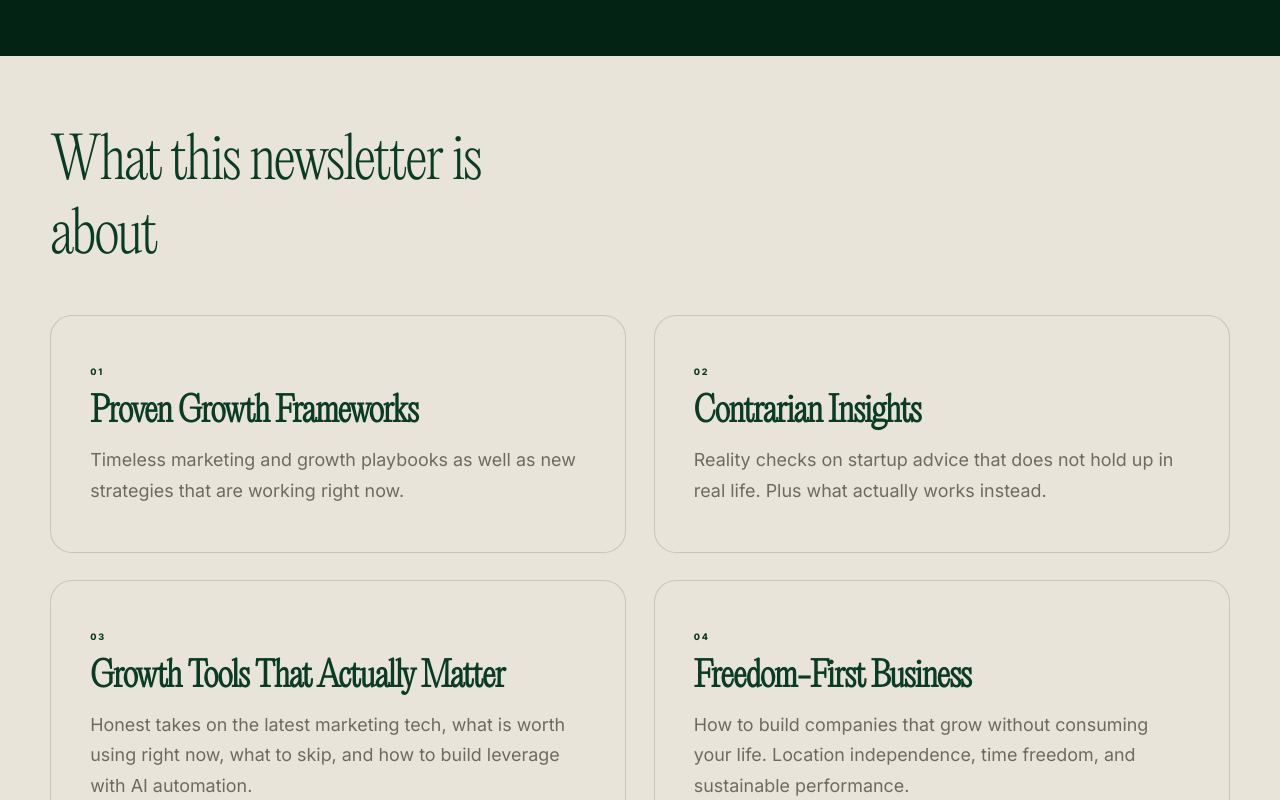
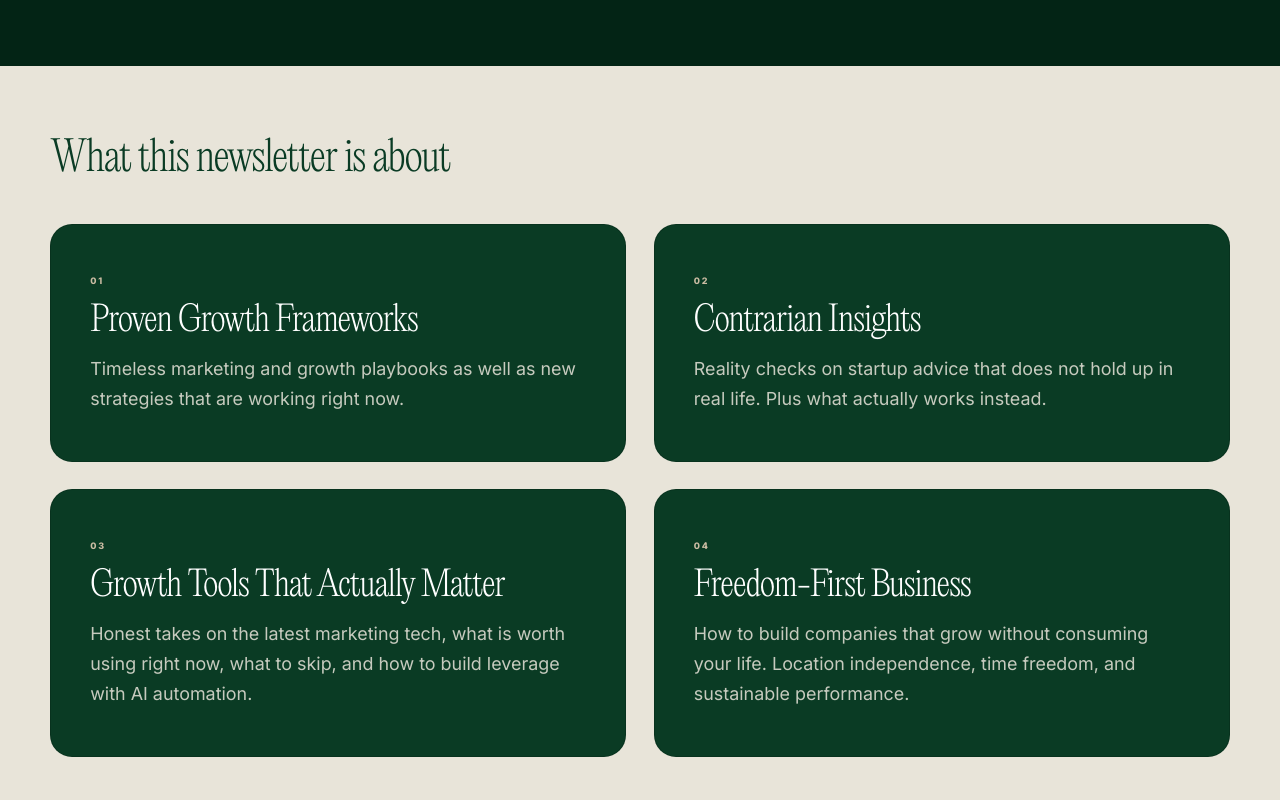
Before and after one commit to thenikvassev/nikvassev-site, a Next.js app: page /newsletter in a window 1280 px wide. Shown: the part 1520-2320 px from the top of the page. Built offline with nearby package versions, Linux system fonts and the light colour scheme; what @nitrosend/sdk would draw is missing.

Commit message:
Newsletter: one-line light heading, green cards white text, bigger SoH

```diff
--- a/src/app/globals.css
+++ b/src/app/globals.css
@@ -353,9 +353,12 @@
 
 .nl-benefits h2 {
   margin: 0;
-  max-width: 18ch;
-  font-size: clamp(2.35rem, 5.4vw, 3.55rem);
-  letter-spacing: -0.035em;
+  max-width: none;
+  font-family: var(--font-pp-editorial), Georgia, serif;
+  font-size: clamp(2.1rem, 4.2vw, 3.1rem);
+  font-weight: 200;
+  letter-spacing: -0.03em;
+  line-height: 1.12;
   color: #0a3b24;
 }
 
@@ -367,11 +370,12 @@
 }
 
 .nl-benefit-card {
-  background: #e8e4d9;
-  border: 1px solid rgba(10, 59, 36, 0.16);
+  background: #0a3b24;
+  border: 1px solid rgba(3, 36, 21, 0.35);
   border-radius: 22px;
   padding: 1.7rem 1.45rem 1.6rem;
   box-shadow: none;
+  color: #e8e4d9;
   transition:
     transform 220ms ease,
     box-shadow 220ms ease,
@@ -386,17 +390,17 @@
   font-weight: 700;
   letter-spacing: 0.2em;
   text-transform: uppercase;
-  color: #0a3b24;
+  color: #cbbca3;
 }
 
 .nl-benefit-card h3 {
   margin: 0.85rem 0 0;
   font-family: var(--font-pp-editorial), Georgia, serif;
   font-size: 1.55rem;
-  font-weight: 700;
+  font-weight: 200;
   letter-spacing: -0.03em;
   line-height: 1.2;
-  color: #0a3b24;
+  color: #ffffff;
 }
 
 .nl-benefit-card .nl-benefit-body {
@@ -405,7 +409,7 @@
   font-size: 0.98rem;
   font-weight: 400;
   line-height: 1.65;
-  color: #6d6b60;
+  color: rgba(232, 228, 217, 0.82);
 }
 
 .nl-about {
@@ -545,7 +549,13 @@
 
   .nl-hero-copy h1 {
     white-space: nowrap;
-    font-size: clamp(3.6rem, 5.2vw, 5rem);
+    font-size: clamp(4.1rem, 6vw, 5.6rem);
+  }
+
+  .nl-benefits h2 {
+    white-space: nowrap;
+    font-size: clamp(2.4rem, 3.2vw, 3.1rem);
+    font-weight: 200;
   }
 
   .nl-hero-window {
@@ -568,21 +578,23 @@
 
   .nl-benefit-card:hover {
     transform: translateY(-6px);
+    background: #032415;
     border-color: #cbbca3;
     box-shadow:
-      0 20px 44px rgba(3, 36, 21, 0.22),
-      0 0 0 1px rgba(3, 36, 21, 0.28);
+      0 20px 44px rgba(3, 36, 21, 0.28),
+      0 0 0 1px rgba(203, 188, 163, 0.35);
   }
 
   .nl-benefit-card h3 {
     font-size: 2.15rem;
-    font-weight: 700;
-    color: #0a3b24;
+    font-weight: 200;
+    color: #ffffff;
   }
 
   .nl-benefit-card .nl-benefit-body {
     font-size: 1.12rem;
     line-height: 1.68;
+    color: rgba(232, 228, 217, 0.85);
   }
 
   .nl-about {
```
